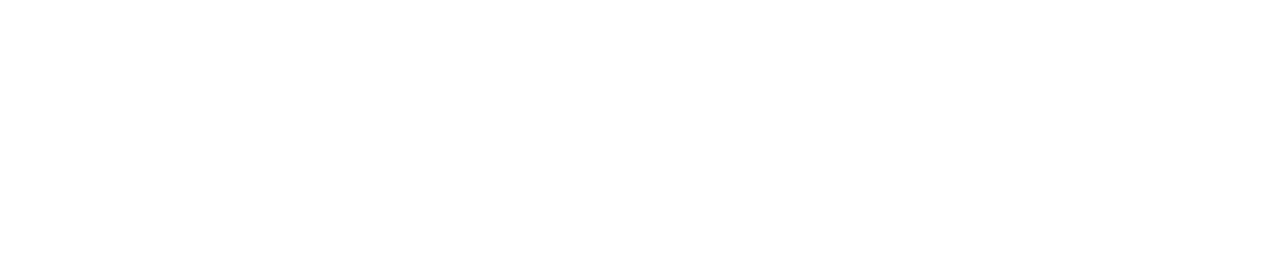
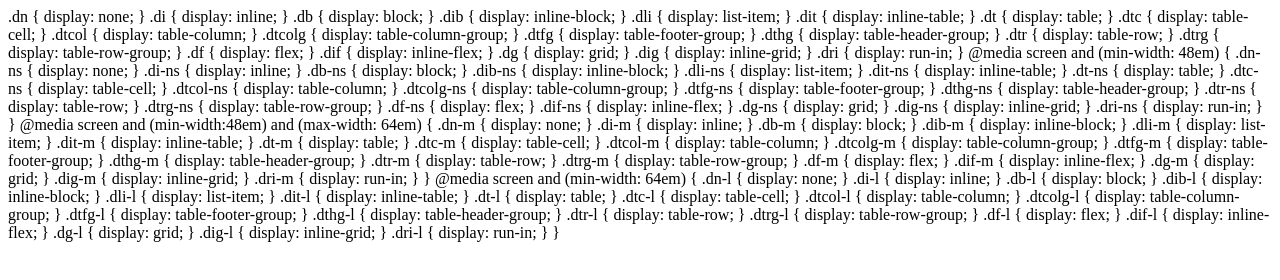
Before and after one commit to mrmrs/css-display, a website: page index.html in a window 1280 px wide. Drawn offline with Linux system fonts and the light colour scheme.

Commit message:
Adding css contents to html file for documentation

```diff
--- a/index.html
+++ b/index.html
@@ -12,5 +12,91 @@
     <link rel="stylesheet" href="display.css">
   </head>
   <body>
-  </body>
+.dn {     display: none; }
+.di {     display: inline; }
+.db {     display: block; }
+.dib {    display: inline-block; }
+.dli {    display: list-item; }
+.dit {    display: inline-table; }
+.dt {     display: table; }
+.dtc {    display: table-cell; }
+.dtcol {  display: table-column; }
+.dtcolg { display: table-column-group; }
+.dtfg {   display: table-footer-group; }
+.dthg {   display: table-header-group; }
+.dtr {    display: table-row; }
+.dtrg {   display: table-row-group; }
+.df {     display: flex; }
+.dif {    display: inline-flex; }
+.dg {     display: grid; }
+.dig {    display: inline-grid; }
+.dri {    display: run-in; }
+
+@media screen and (min-width: 48em) {
+.dn-ns {     display: none; }
+.di-ns {     display: inline; }
+.db-ns {     display: block; }
+.dib-ns {    display: inline-block; }
+.dli-ns {    display: list-item; }
+.dit-ns {    display: inline-table; }
+.dt-ns {     display: table; }
+.dtc-ns {    display: table-cell; }
+.dtcol-ns {  display: table-column; }
+.dtcolg-ns { display: table-column-group; }
+.dtfg-ns {   display: table-footer-group; }
+.dthg-ns {   display: table-header-group; }
+.dtr-ns {    display: table-row; }
+.dtrg-ns {   display: table-row-group; }
+.df-ns {     display: flex; }
+.dif-ns {    display: inline-flex; }
+.dg-ns {     display: grid; }
+.dig-ns {    display: inline-grid; }
+.dri-ns {    display: run-in; }
+}
+
+@media screen and (min-width:48em) and (max-width: 64em) {
+.dn-m {     display: none; }
+.di-m {     display: inline; }
+.db-m {     display: block; }
+.dib-m {    display: inline-block; }
+.dli-m {    display: list-item; }
+.dit-m {    display: inline-table; }
+.dt-m {     display: table; }
+.dtc-m {    display: table-cell; }
+.dtcol-m {  display: table-column; }
+.dtcolg-m { display: table-column-group; }
+.dtfg-m {   display: table-footer-group; }
+.dthg-m {   display: table-header-group; }
+.dtr-m {    display: table-row; }
+.dtrg-m {   display: table-row-group; }
+.df-m {     display: flex; }
+.dif-m {    display: inline-flex; }
+.dg-m {     display: grid; }
+.dig-m {    display: inline-grid; }
+.dri-m {    display: run-in; }
+}
+
+@media screen and (min-width: 64em) {
+.dn-l {     display: none; }
+.di-l {     display: inline; }
+.db-l {     display: block; }
+.dib-l {    display: inline-block; }
+.dli-l {    display: list-item; }
+.dit-l {    display: inline-table; }
+.dt-l {     display: table; }
+.dtc-l {    display: table-cell; }
+.dtcol-l {  display: table-column; }
+.dtcolg-l { display: table-column-group; }
+.dtfg-l {   display: table-footer-group; }
+.dthg-l {   display: table-header-group; }
+.dtr-l {    display: table-row; }
+.dtrg-l {   display: table-row-group; }
+.df-l {     display: flex; }
+.dif-l {    display: inline-flex; }
+.dg-l {     display: grid; }
+.dig-l {    display: inline-grid; }
+.dri-l {    display: run-in; }
+}
+
+</body>
 </html>
```
